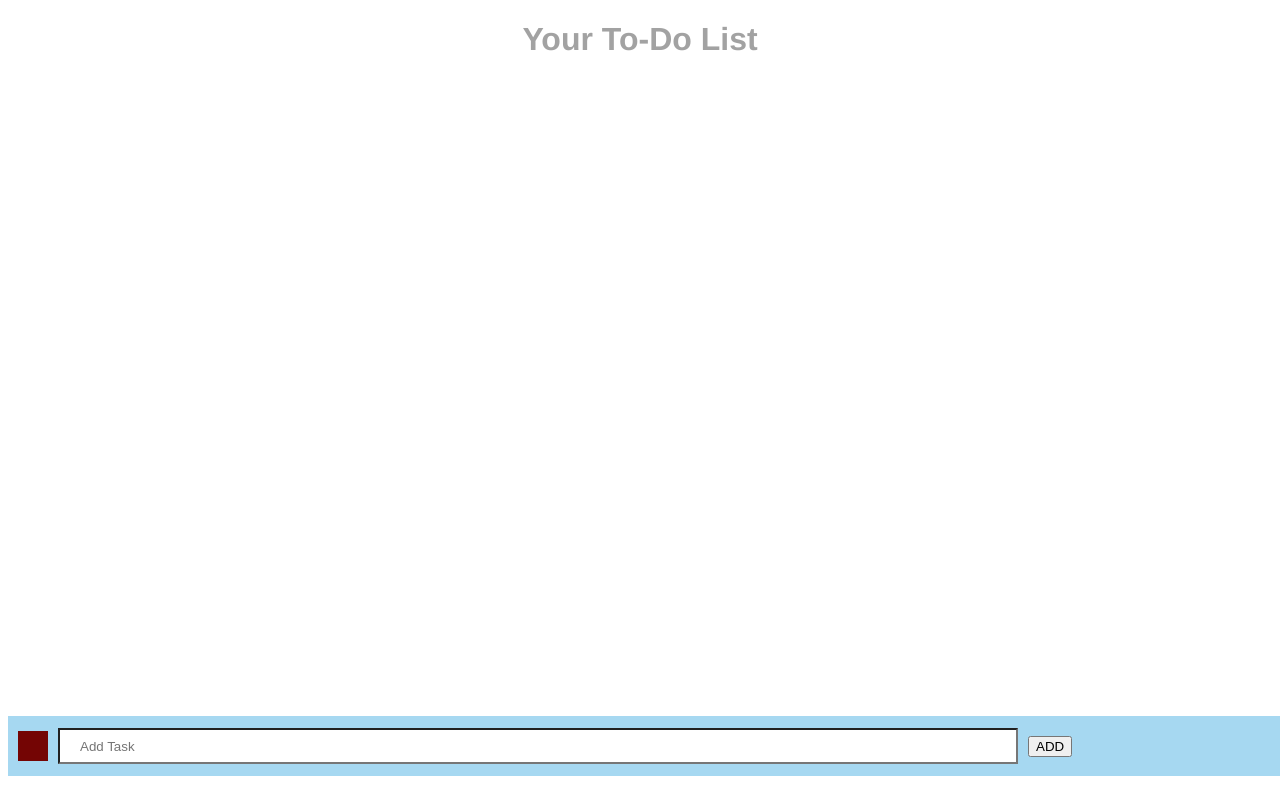
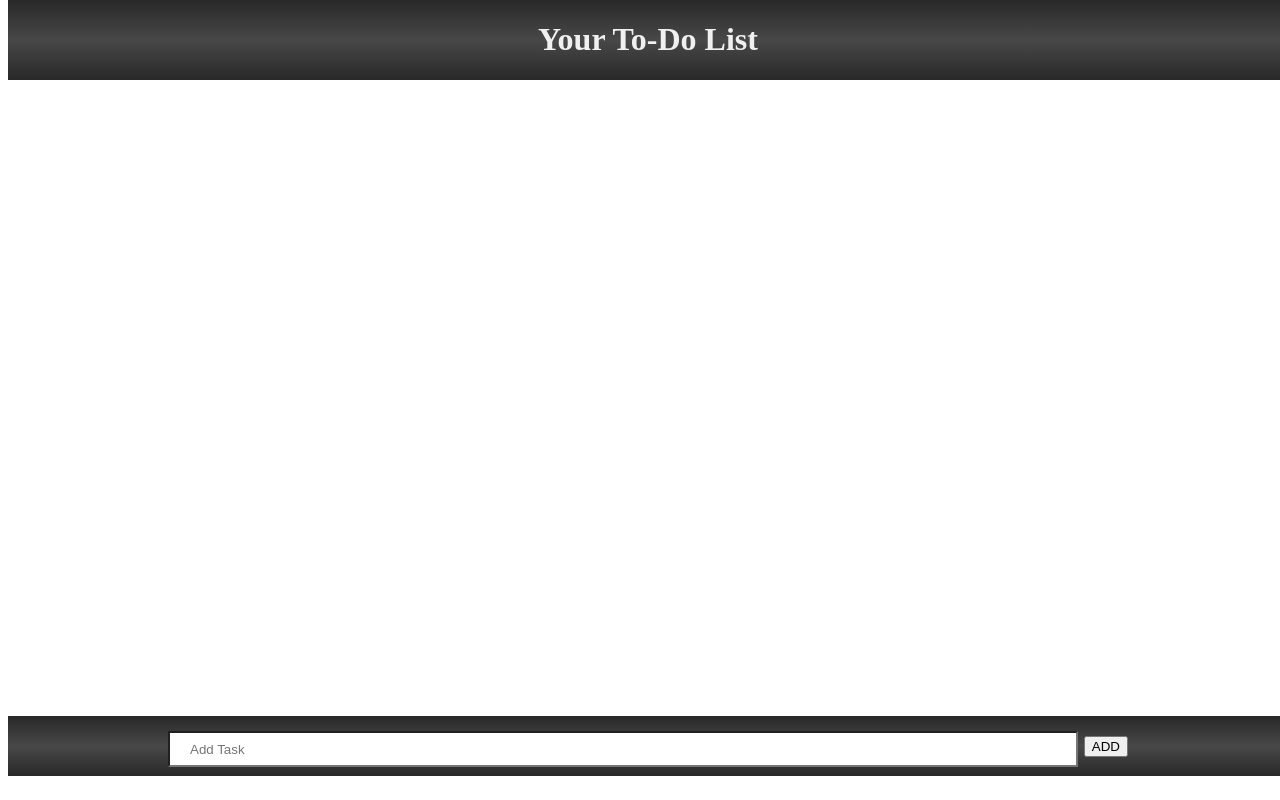
Before and after one commit to ryguybenson/React-week-one, a React app: page / in a window 1280 px wide. Built offline with nearby package versions, Linux system fonts and the light colour scheme.

Commit message:
reformat input form styling and element layout

```diff
--- a/src/components/App.jsx
+++ b/src/components/App.jsx
@@ -4,12 +4,8 @@ import Header from './Header'
 
 function App() {
 
-  var textStyle = {
-    fontFamily: 'Helvetica',
-    color: '#a2a2a2'
-  };
   return (
-    <div style={textStyle}>
+    <div>
       <Header/>
       <Feed/>
     </div>
--- a/src/components/Feed.jsx
+++ b/src/components/Feed.jsx
@@ -26,7 +26,8 @@ class Feed extends React.Component {
     var footer = {
       position: 'fixed',
       bottom: '3vh',
-      width: '100vw'
+      width: '100vw',
+      backgroundImage: 'linear-gradient(to bottom,#282828,#484848,#282828)'
     }
     return (
       <div>
--- a/src/components/Header.jsx
+++ b/src/components/Header.jsx
@@ -3,7 +3,13 @@ import React from 'react';
 function Header(){
 
   var header = {
-    textAlign: 'center'
+    textAlign: 'center',
+    backgroundImage: 'linear-gradient(to bottom,#282828,#484848,#282828)',
+    position: 'fixed',
+    top: '0',
+    height: '10vh',
+    width: '100vw',
+    color: '#f0f0f0'
   };
 
   return (
--- a/src/components/Item.jsx
+++ b/src/components/Item.jsx
@@ -12,8 +12,9 @@ function Item(props) {
   const contentStyle = {
     marginTop: '0px',
     color: '#606060',
-    fontSize: '.9rem'
+    fontSize: '1rem'
   };
+
 
   return (
     <div style={itemStyles}>
--- a/src/components/ItemList.jsx
+++ b/src/components/ItemList.jsx
@@ -8,7 +8,8 @@ function ItemList(props) {
   console.log(props.itemList);
   var itemListStyles = {
     padding: '0 20px',
-    color: 'blue'
+    color: 'blue',
+    marginTop: '10vh'
   };
 
   return (
--- a/src/components/Post.jsx
+++ b/src/components/Post.jsx
@@ -17,32 +17,25 @@ function Post(props) {
   }
 
   const postStyle = {
-    backgroundColor: '#a6d8f1',
+    backgroundImage: 'linear-gradient(to bottom,#282828,#484848,#282828)',
     display: 'flex',
     flexFlow: 'row nowrap',
-    justifyContent: 'flex-start',
+    justifyContent: 'center',
     alignItems: 'center',
     height: '60px',
     width: '100%'
   };
-  const profStyle = {
-    backgroundColor: '#740504',
-    width: '30px',
-    height: '30px',
-    margin: '0 10px'
-  };
 
   const formWidth = {
-    width: '75%'
+    width: '75%',
+    display: 'flex',
+    alignItems: 'center'
   };
 
   const formStyle = {
     height: '30px',
     width: '100%',
     backgroundColor: '#fff',
-    display: 'flex',
-    alignItems: 'center'
-
   };
   const inputStyle = {
     paddingLeft: '20px',
@@ -57,15 +50,13 @@ function Post(props) {
 
   return (
     <div style={postStyle}>
-      <div style={profStyle}></div>
-
-      <form style={formWidth}>
+      <form onSubmit={handleNewPost} style={formWidth}>
         <div style={formStyle}>
           <input style={inputStyle} placeholder='Add Task' type='text'
             ref={(input) => {_post = input;}}/>
         </div>
+        <button style={buttonStyle} type='submit'>ADD</button>
       </form>
-      <button style={buttonStyle} onClick={handleNewPost}>ADD</button>
     </div>
   );
 }
```
